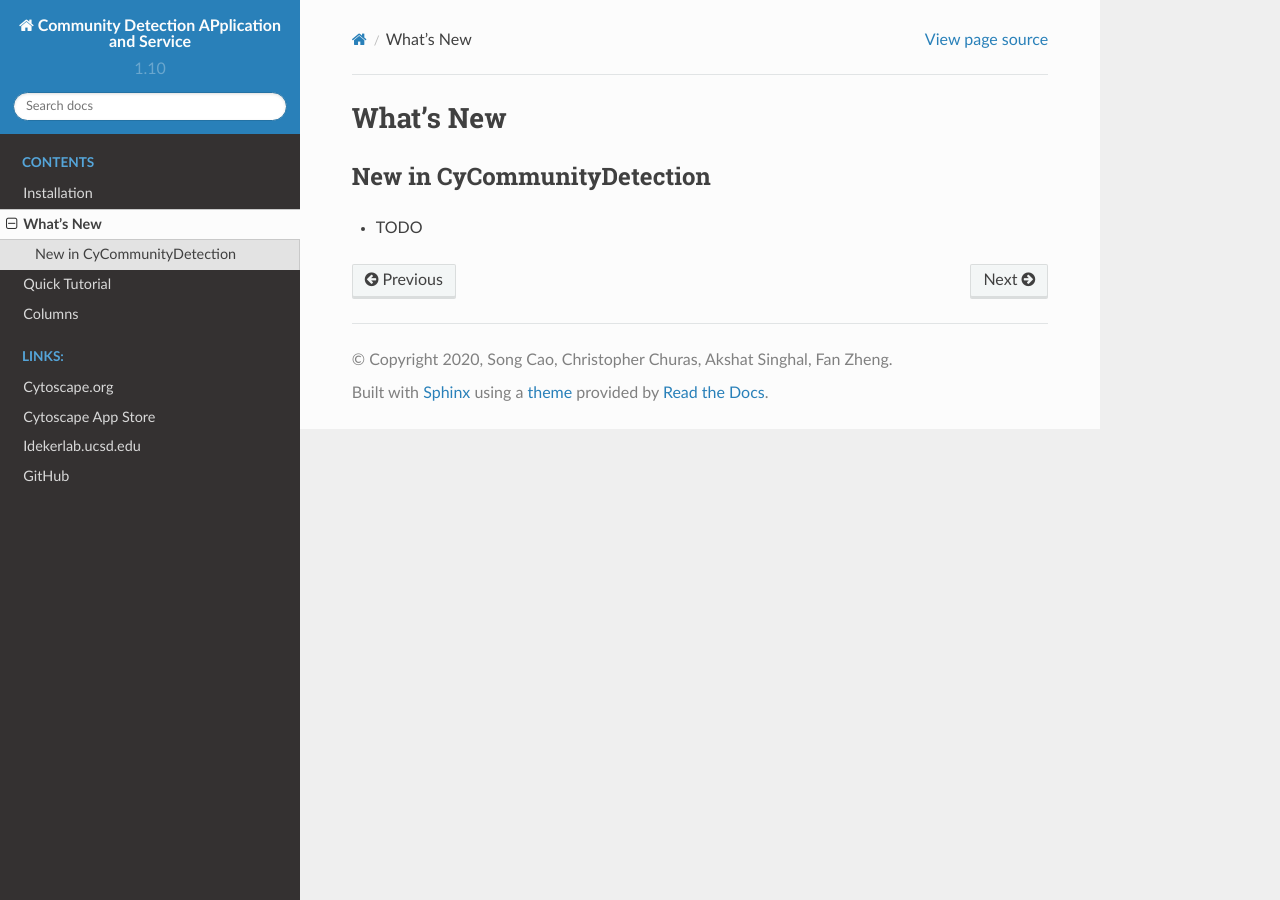
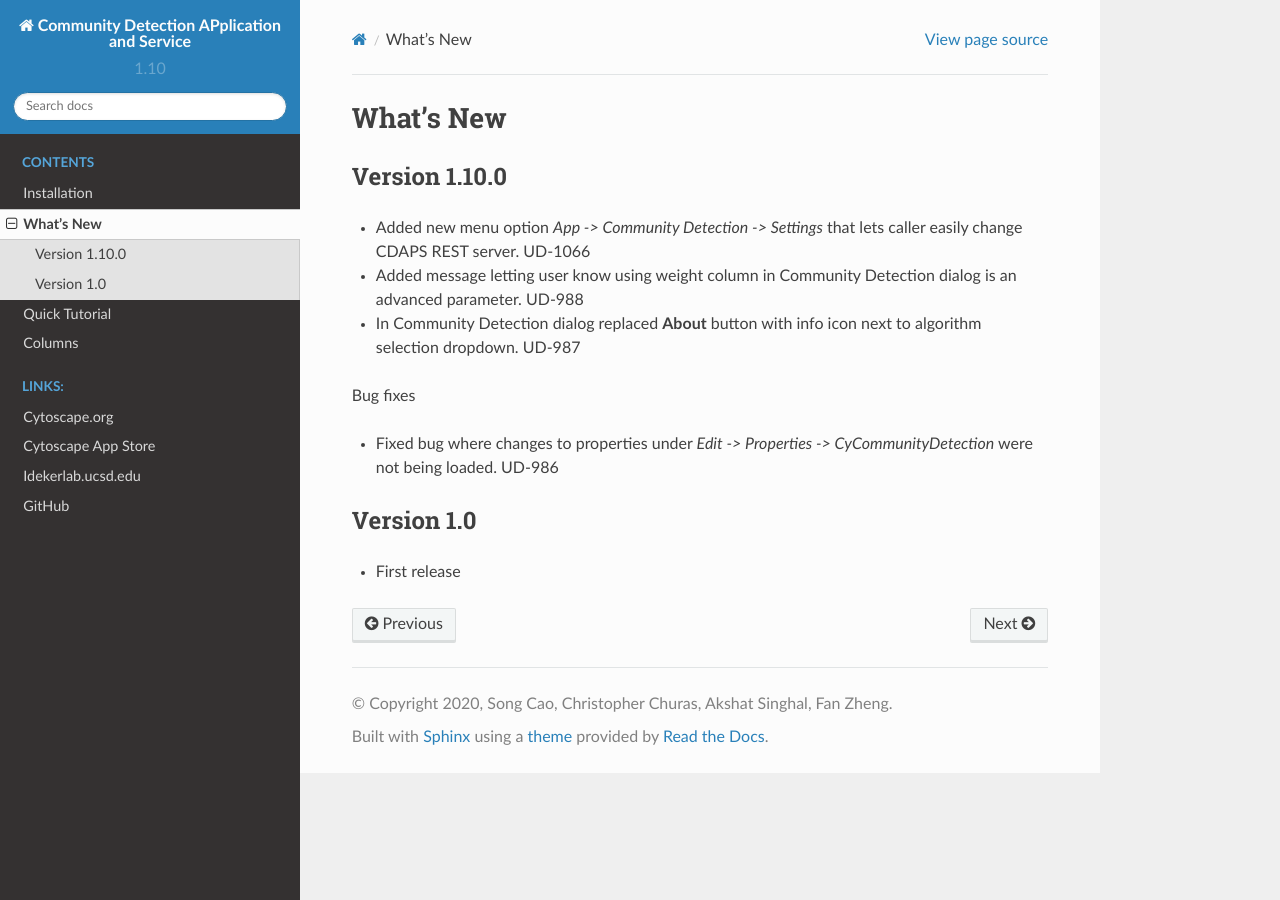
Before and after one commit to cytoscape/cy-community-detection, a Sphinx documentation site: the page built from docs/WhatsNew.rst, in a window 1280 px wide. Built offline with Sphinx 7.4.7 and the Read the Docs theme 2.0.0, drawn with Linux system fonts in a browser that asks for light colours.

Commit message:
added 1.10.0 release notes and removed snapshot

```diff
--- a/docs/WhatsNew.rst
+++ b/docs/WhatsNew.rst
@@ -1,7 +1,27 @@
 What's New
 ==========
 
-New in CyCommunityDetection
-----------------------------
+Version 1.10.0
+---------------------------
 
-* TODO
+* Added new menu option `App -> Community Detection -> Settings`
+  that lets caller easily change CDAPS REST server. UD-1066
+
+* Added message letting user know using weight
+  column in Community Detection dialog is an advanced
+  parameter. UD-988
+
+* In Community Detection dialog replaced **About** button
+  with info icon next to algorithm selection dropdown. UD-987
+
+Bug fixes
+
+* Fixed bug where changes to properties under
+  `Edit -> Properties -> CyCommunityDetection`
+  were not being loaded. UD-986
+
+
+Version 1.0
+------------------------
+
+* First release
--- a/pom.xml
+++ b/pom.xml
@@ -22,7 +22,7 @@
 	<modelVersion>4.0.0</modelVersion>
 	<groupId>org.cytoscape.app</groupId>
 	<artifactId>cy-community-detection</artifactId>
-	<version>1.10.0-SNAPSHOT</version>
+	<version>1.10.0</version>
 	<packaging>bundle</packaging>
 	<name>CyCommunityDetection</name>
 
```
